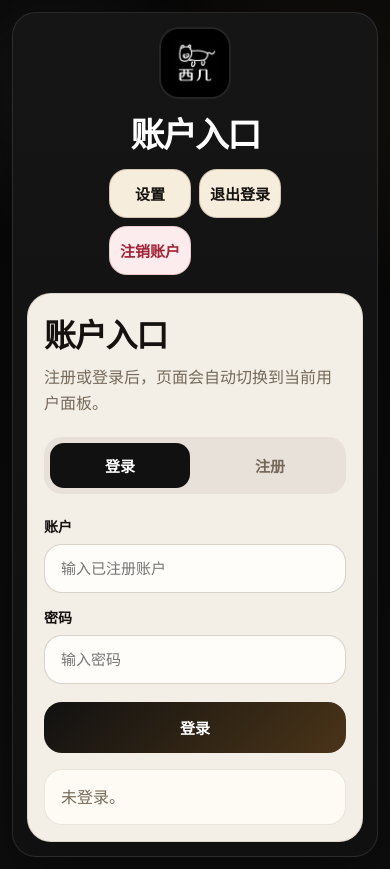
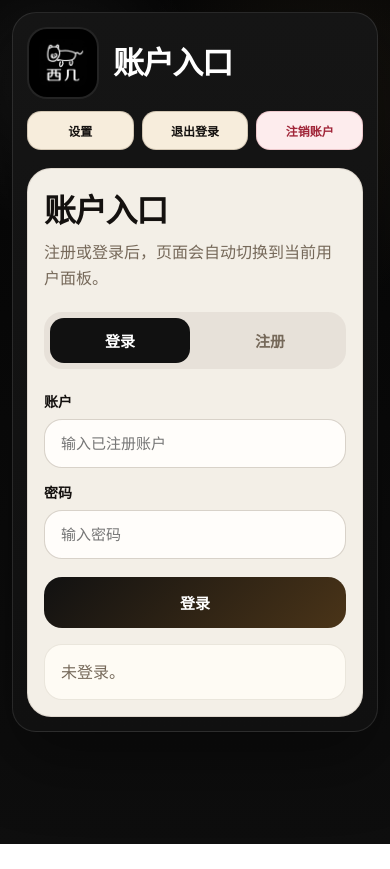
Before and after one commit to rraion-xiji/r-cb, a website: page public/index.html in a window 390 px wide. After the commit the page ends 844 px from the top, so only its background shows below. Drawn offline with Linux system fonts and the light colour scheme.

Commit message:
修复手机端的顶部挤压的问题

```diff
--- a/public/index.html
+++ b/public/index.html
@@ -520,18 +520,35 @@
       }
 
       .hero {
-        grid-template-columns: 1fr;
-        justify-items: center;
-        text-align: center;
+        grid-template-columns: auto 1fr;
+        grid-template-areas:
+          "logo title"
+          "tools tools";
+        justify-items: start;
+        align-items: center;
+        text-align: left;
+        gap: 12px 14px;
+      }
+
+      .hero-logo {
+        grid-area: logo;
+      }
+
+      .hero-copy {
+        grid-area: title;
+      }
+
+      .hero-copy h1 {
+        font-size: clamp(24px, 7vw, 42px);
       }
 
       .hero-tools {
-        justify-content: center;
-      }
-
-      .hero-copy p {
-        margin-left: auto;
-        margin-right: auto;
+        grid-area: tools;
+        width: 100%;
+        justify-content: stretch;
+        display: grid;
+        grid-template-columns: repeat(3, minmax(0, 1fr));
+        gap: 8px;
       }
 
       .auth-card,
@@ -555,17 +572,20 @@
         font-size: 24px;
       }
 
-      .stage-head {
-        flex-direction: column;
-      }
-
-      .hero-tools,
       .hero-actions,
       .editor-actions,
       .work-actions,
       .stage-toolbar {
         display: grid;
         grid-template-columns: 1fr 1fr;
+      }
+
+      .hero-tools .small-button {
+        width: 100%;
+        min-width: 0;
+        padding: 11px 8px;
+        font-size: 13px;
+        border-radius: 14px;
       }
 
       .ring-wrap,
@@ -595,6 +615,19 @@
         width: 100%;
         padding-left: 10px;
         padding-right: 10px;
+      }
+
+      .hero-copy h1 {
+        font-size: clamp(22px, 8vw, 34px);
+      }
+
+      .hero-tools {
+        grid-template-columns: repeat(3, minmax(0, 1fr));
+      }
+
+      .hero-tools .small-button {
+        padding: 10px 6px;
+        font-size: 12px;
       }
 
       .ring-cluster {
```
